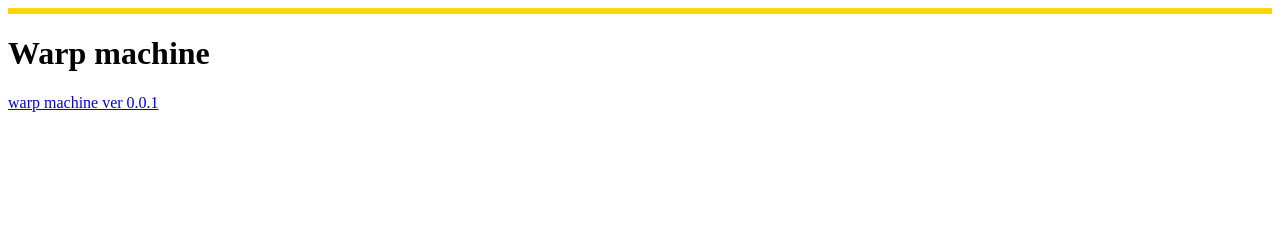
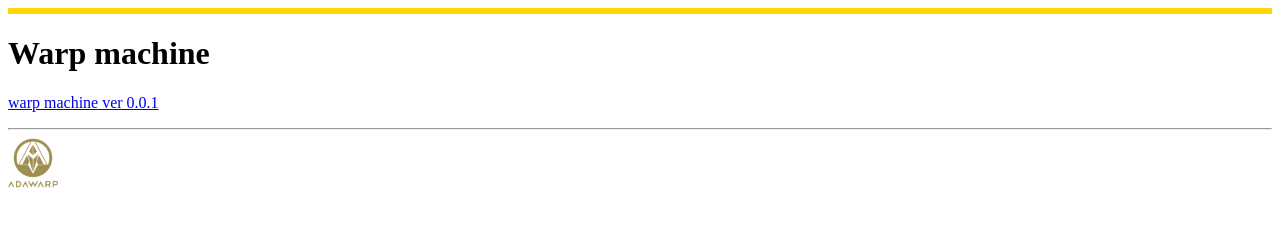
Before and after one commit to azamiya/warp-browser, a website: page docs/index.html in a window 1280 px wide. Drawn offline with Linux system fonts and the light colour scheme.

Commit message:
add adawarp-logo

```diff
--- a/docs/index.html
+++ b/docs/index.html
@@ -5,9 +5,11 @@
     	<link rel="icon" type="image/png" href="favicon.ico" />
    </HEAD>
 <BODY>
-   <img src="assets/images/yellowLine.png" width="100%"/>
+	<img src="assets/images/yellowLine.png" width="100%"/>
 
-   <H1>Warp machine</H1>
-   <P><a href="001.warp-machine">warp machine ver 0.0.1</a></P>
+	<H1>Warp machine</H1>
+	<P><a href="001.warp-machine">warp machine ver 0.0.1</a></P>
+	<hr>
+	<img src="../assets/images/adawarp-logo-300.png" style="width : 50px">
 </BODY>
 </HTML>
```
Also changed, not shown: docs/001.warp-machine/index.html (+1 -0 lines), docs/assets/images/adawarp-logo-300.png (added).
